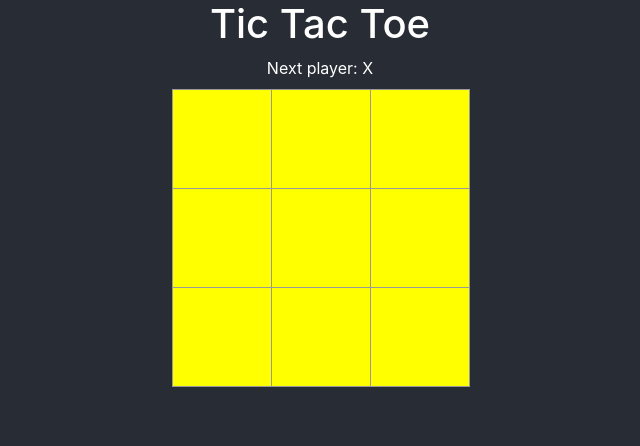
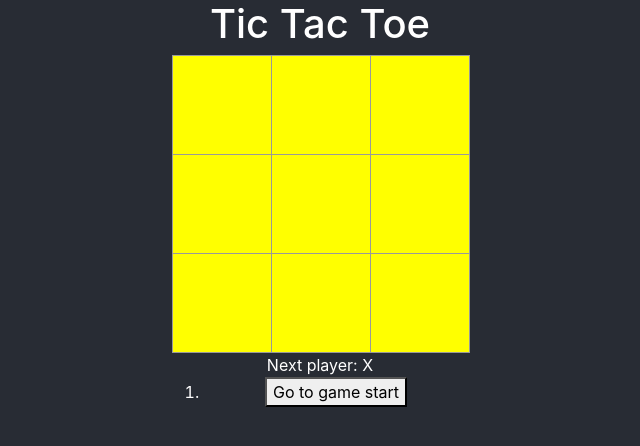
Before and after one commit to kbendel/amplify-react-graphql, a React (Create React App) app: page / in a window 1280 px wide. Shown: the top 446 px of the page, without its empty margins (320-960 px from the left). Built offline with nearby package versions, Linux system fonts and the light colour scheme.

Commit message:
Finishing tutorial

```diff
--- a/src/TicTacToe.js
+++ b/src/TicTacToe.js
@@ -1,47 +1,58 @@
 import React from 'react';
 
-function Square(props) {
-    return (
-      <button className="square"
-        onClick={props.onClick}>
-        {props.value}
-      </button>
-    );
-}
 
-class Board extends React.Component {
+class Game extends React.Component {
   constructor(props) {
     super(props);
     this.state = {
-      squares: Array(9).fill(null),
-      xIsNext: true
-    }
+      history: [{
+        squares: Array(9).fill(null),
+      }],
+      xIsNext: true,
+      stepNumber: 0,
+    };
   }
 
   handleClick(i) {
-    const squares = this.state.squares.slice();
-
+    const history = this.state.history.slice(0, this.state.stepNumber + 1);
+    const current = history[history.length - 1];
+    const squares = current.squares.slice();
     if (calculateWinner(squares) || squares[i]) {
       return;
     }
-
     squares[i] = this.state.xIsNext ? 'X' : 'O';
-    this.setState(
-      { squares: squares,
-        xIsNext: !this.state.xIsNext
-      }
-    );
+    this.setState({
+      history: history.concat([{
+        squares: squares
+      }]),
+      stepNumber: history.length,
+      xIsNext: !this.state.xIsNext,
+    });
   }
 
-  renderSquare(i) {
-    return (
-      <Square value={this.state.squares[i]}
-              onClick={() => this.handleClick(i)}/>
-    );
+  jumpTo(step) {
+    this.setState({
+      stepNumber: step,
+      xIsNext: (step % 2) === 0,
+    });
   }
 
   render() {
-    const winner = calculateWinner(this.state.squares);
+    const history = this.state.history;
+    const current = history[this.state.stepNumber];
+    const winner = calculateWinner(current.squares);
+
+    const moves = history.map((step, move) => {
+    const desc = move ?
+        'Go to move #' + move :
+        'Go to game start';
+      return (
+        <li key={move}>
+          <button onClick={() => this.jumpTo(move)}>{desc}</button>
+        </li>
+      );
+    });
+
     let status;
     if (winner) {
       status = 'Winner: ' + winner;
@@ -50,8 +61,34 @@
     }
 
     return (
+      <div className="game">
+        <div className="game-board">
+          <Board
+            squares={current.squares}
+            onClick={(i) => this.handleClick(i)}
+          />
+        </div>
+        <div className="game-info">
+          <div>{status}</div>
+          <ol>{moves}</ol>
+        </div>
+      </div>
+    );
+  }
+}
+
+class Board extends React.Component {
+
+  renderSquare(i) {
+    return (
+      <Square value={this.props.squares[i]}
+              onClick={() => this.props.onClick(i)}/>
+    );
+  }
+
+  render() {
+    return (
       <div>
-        <div className="status">{status}</div>
         <div className="board-row">
           {this.renderSquare(0)}
           {this.renderSquare(1)}
@@ -72,20 +109,14 @@
   }
 }
 
-class Game extends React.Component {
-  render() {
+
+function Square(props) {
     return (
-      <div className="game">
-        <div className="game-board">
-          <Board />
-        </div>
-        <div className="game-info">
-          <div>{/* status */}</div>
-          <ol>{/* TODO */}</ol>
-        </div>
-      </div>
+      <button className="square"
+        onClick={props.onClick}>
+        {props.value}
+      </button>
     );
-  }
 }
 
 function calculateWinner(squares) {
```
